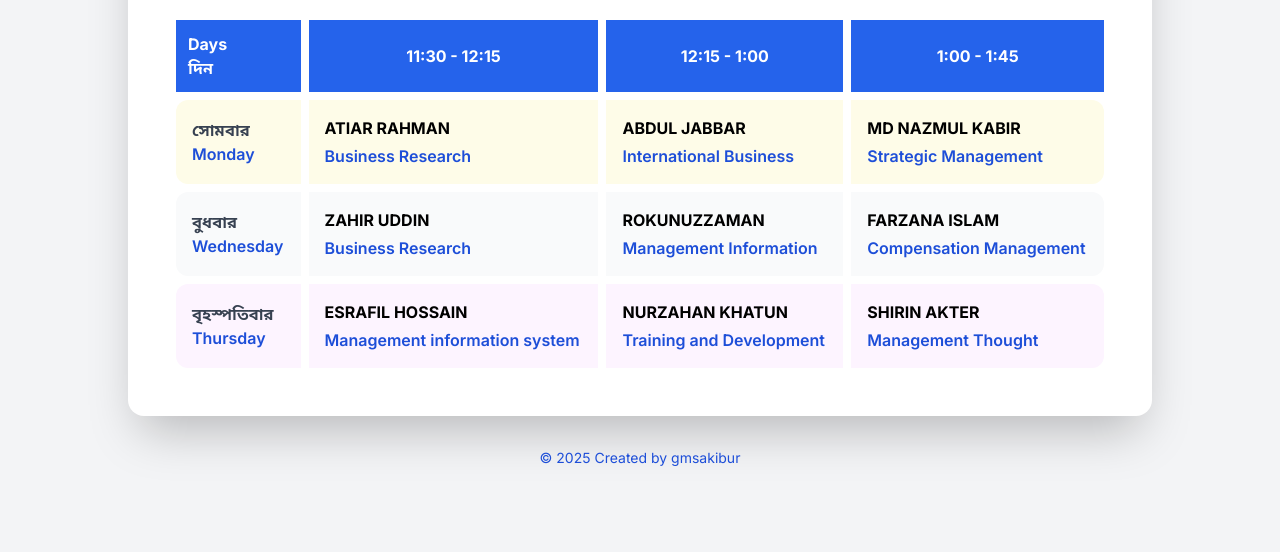
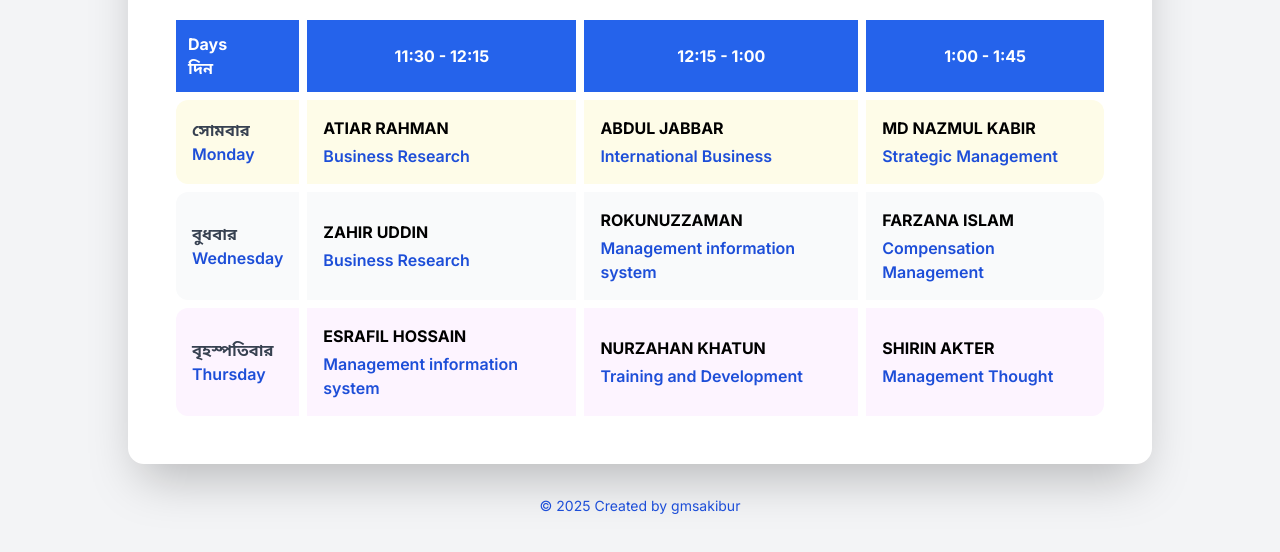
Before and after one commit to gmsakibursabbir/mba-routine, a plain HTML site: page index.html in a window 1280 px wide. Shown: the part 302-854 px from the top of the page. Before the commit the page ends 818 px from the top, so only its background shows below. Drawn offline with nearby package versions, Linux system fonts and the light colour scheme.

Commit message:
updated subject

```diff
--- a/index.html
+++ b/index.html
@@ -125,7 +125,7 @@
                 <td id="Wednesday-12:15" class="p-4">
                   <p class="font-bold text-base">ROKUNUZZAMAN</p>
                   <p class="text-base font-semibold text-blue-700 mt-1">
-                    Management Information
+                    Management information system
                   </p>
                 </td>
                 <td id="Wednesday-1:00" class="p-4 rounded-r-xl">
```
